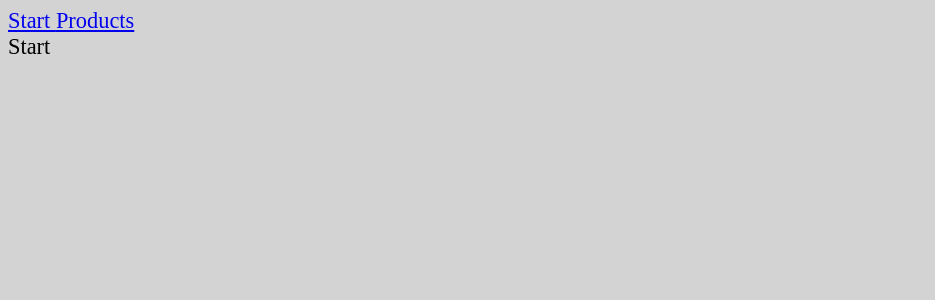
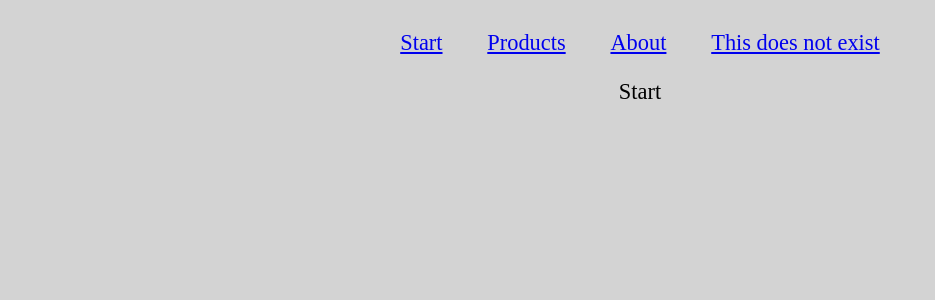
Before and after one commit to ElinHagelin/08-routing-example, a React (Vite) app: page / in a window 1280 px wide. Shown: the top 300 px of the page, without its empty margins (0-935 px from the left). Built offline with nearby package versions, Linux system fonts and the light colour scheme.

Commit message:
Added a errorpage

```diff
--- a/index.html
+++ b/index.html
@@ -1,13 +1,16 @@
 <!DOCTYPE html>
 <html lang="en">
+
 <head>
   <meta charset="UTF-8" />
   <link rel="icon" type="image/svg+xml" href="/vite.svg" />
   <meta name="viewport" content="width=device-width, initial-scale=1.0" />
-    <title>Vite + React</title>
+  <title>08-routing-example</title>
 </head>
+
 <body>
   <div id="root"></div>
   <script type="module" src="/src/main.jsx"></script>
 </body>
+
 </html>
--- a/src/index.css
+++ b/src/index.css
@@ -2,3 +2,16 @@ body {
   font-size: 140%;
   background-color: lightgray;
 }
+
+header {
+  display: flex;
+  justify-content: center;
+}
+
+header>* {
+  margin: 1em
+}
+
+main {
+  text-align: center;
+}
--- a/src/main.jsx
+++ b/src/main.jsx
@@ -5,6 +5,8 @@ import Root from './routes/Root.jsx'
 import Start from './routes/Start.jsx'
 import Products from './routes/Products.jsx'
 import './index.css'
+import About from './routes/About.jsx'
+import ErrorPage from './routes/ErrorPage.jsx'
 
 // Skapa en router med konfiguration, som beskriver all routes som ska finas in appen.
 const router = createHashRouter([
@@ -22,8 +24,14 @@ const router = createHashRouter([
       {
         path: 'products',
         element: <Products />
+      },
+      {
+        path: 'about',
+        element: <About />
       }
-    ]
+    ],
+    // Används om URL inte matchar någon tidigare
+    errorElement: <ErrorPage />
   }
 ])
 
--- /dev/null
+++ b/src/routes/About.jsx
@@ -0,0 +1,9 @@
+const About = () =>
+(
+	<section>
+		<h1>Om Oss</h1>
+		<p>Lorem ipsum, dolor sit amet consectetur adipisicing elit. Officia quos aspernatur, incidunt saepe repellat vel pariatur animi rem dolores, quasi reprehenderit eaque magnam perferendis reiciendis molestias rerum voluptatem nam eligendi!</p>
+	</section>
+)
+
+export default About
--- /dev/null
+++ b/src/routes/ErrorPage.jsx
@@ -0,0 +1,12 @@
+import { Link } from "react-router-dom"
+
+const ErrorPage = () =>
+(
+	<section>
+		<p>Whoops! Looks like something went wrong with that link.</p>
+		<p>Do you want to go back to the start page?</p>
+		<p><Link to='/'> Start page </Link></p>
+	</section>
+)
+
+export default ErrorPage
--- a/src/routes/Root.jsx
+++ b/src/routes/Root.jsx
@@ -6,6 +6,8 @@ const Root = () => (
 		<header>
 			<Link to="/"> Start </Link>
 			<Link to="/products"> Products </Link>
+			<Link to="/about"> About </Link>
+			<Link to='/error'>This does not exist</Link>
 		</header>
 		<main>
 			<Outlet />
```
Lines whose indentation alone changed are shown as unchanged.
